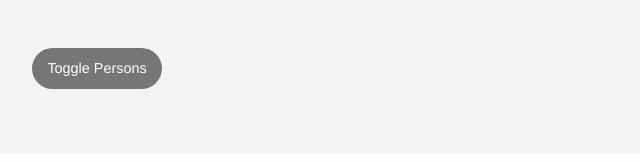
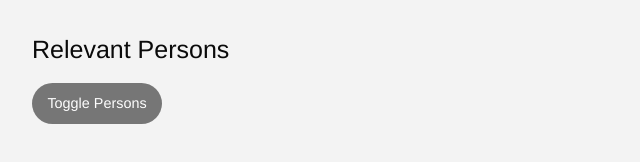
Before and after one commit to IamManchanda/react-app, a React app: page / in a window 1280 px wide. Shown: the whole page, without its empty margins (0-640 px from the left). Built offline with nearby package versions, Linux system fonts and the light colour scheme.

Commit message:
More changes to project structure!

```diff
--- a/src/components/cockpit/AppCockpit.js
+++ b/src/components/cockpit/AppCockpit.js
@@ -11,6 +11,7 @@ const AppCockpit = (props) => {
   return (
     <div className="app-Cockpit grid-x grid-margin-x">
       <div className="cell">
+        <h4 className="app-Cockpit_Title">{props.appTitle}</h4>
         <button
           className={'button app-Cockpit_Button' + toggleStateCSS.join(' ')}
           onClick={props.clicked}>
--- a/src/components/cockpit/_app-Cockpit.scss
+++ b/src/components/cockpit/_app-Cockpit.scss
@@ -1,5 +1,9 @@
 .app-Cockpit {
   margin-top: 1rem;
+}
+
+.app-Cockpit_Title {
+  margin-bottom: 1rem;
 }
 
 .app-Cockpit_Button {
--- a/src/containers/App.js
+++ b/src/containers/App.js
@@ -50,6 +50,7 @@ class App extends Component {
     return (
       <div className="app">
         <AppCockpit
+          appTitle={this.props.title}
           showPersons={this.state.showPersons}
           persons={this.state.persons}
           clicked={this.togglePersonsHandler} />
--- a/src/containers/_app.scss
+++ b/src/containers/_app.scss
@@ -1,5 +1,5 @@
 .app {
   padding-top: 1rem;
   background: #f3f3f3;
-  padding: 2rem 2rem 3rem;
+  padding: 1rem 2rem 3rem;
 }
--- a/src/index.js
+++ b/src/index.js
@@ -3,5 +3,5 @@ import ReactDOM from 'react-dom';
 import App from './containers/App';
 import registerServiceWorker from './registerServiceWorker';
 
-ReactDOM.render(<App />, document.getElementById('root'));
+ReactDOM.render(<App title="Relevant Persons" />, document.getElementById('root'));
 registerServiceWorker();
```
Also changed, not shown: public/css/styles.css.
